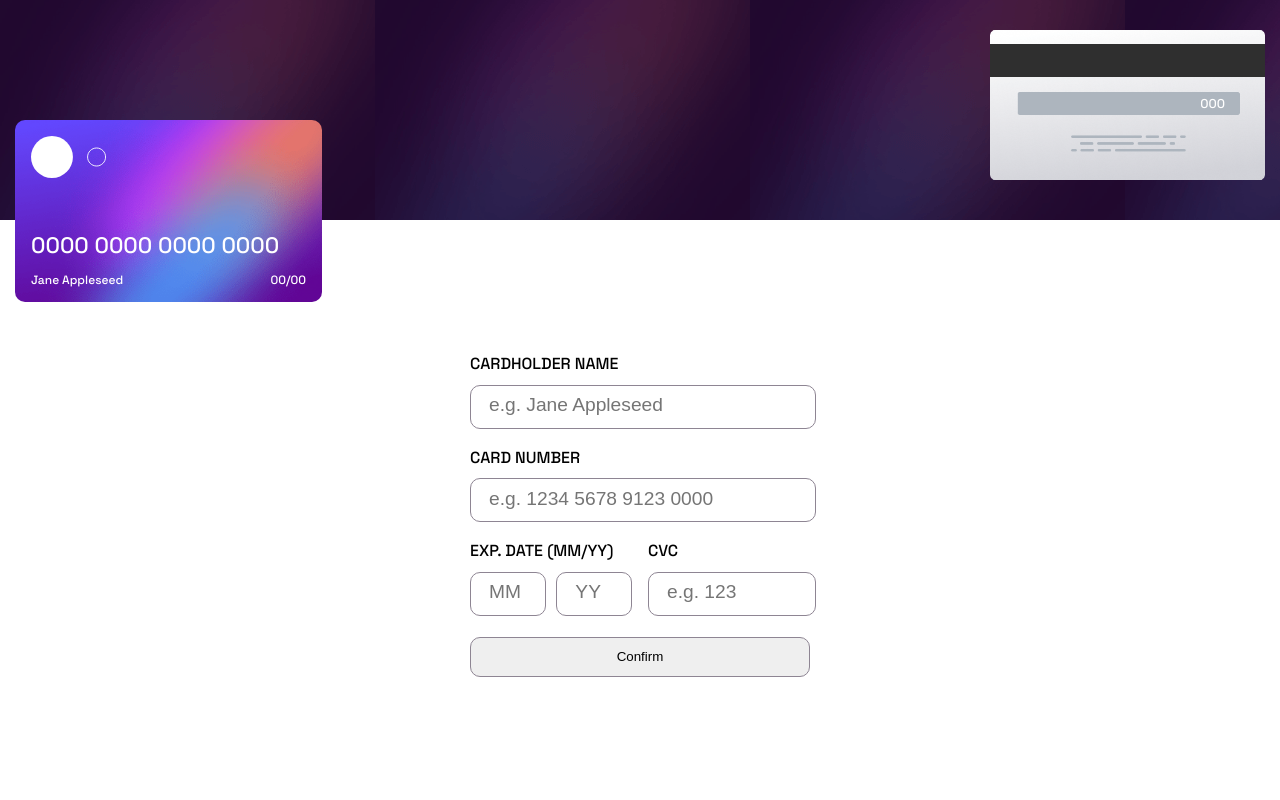
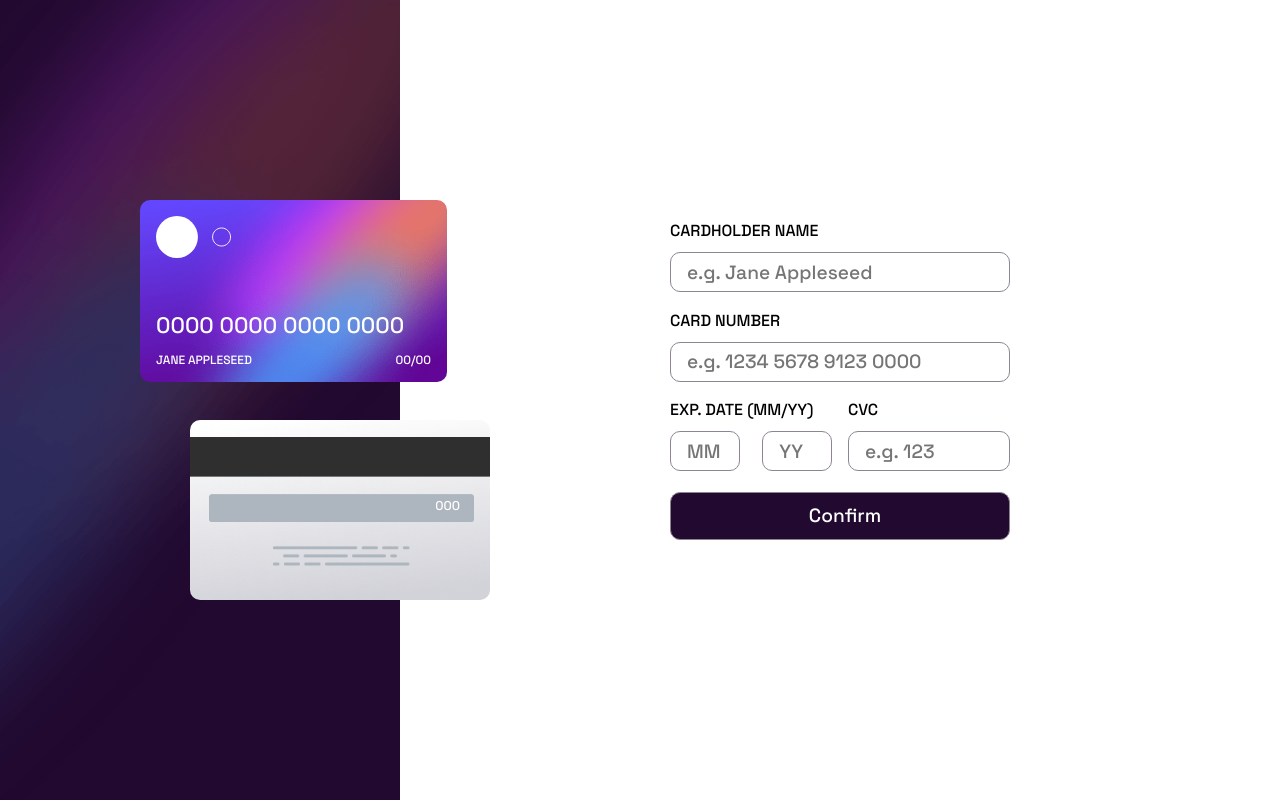
Before and after one commit to NicolasArfel/interactive-card, a plain HTML site: page index.html in a window 1280 px wide. Drawn offline with Linux system fonts and the light colour scheme.

Commit message:
desktop finish

```diff
--- a/index.html
+++ b/index.html
@@ -36,7 +36,7 @@
         <img class="card-logo" src="./images/card-logo.svg" alt="" />
         <p class="card-number">0000 0000 0000 0000</p>
         <div class="card-bottom">
-          <p class="card-name">Jane Appleseed</p>
+          <p class="card-name">JANE APPLESEED</p>
           <p class="card-date">00/00</p>
         </div>
       </div>
--- a/index.js
+++ b/index.js
@@ -21,6 +21,7 @@ form.addEventListener('submit', (e) => {
   cvcEl.innerHTML = cvcInput.value;
 });
 
+// je crée le format carte bleue avec des séries de 4 chiffres
 function format(num) {
   return num.toString().replace(/\d{4}(?=.)/g, '$& ');
 }
--- a/styles/styles.css
+++ b/styles/styles.css
@@ -32,6 +32,7 @@ body {
   height: 220px;
   background-image: url('../images/bg-main-mobile.png');
   position: relative;
+  background-size: cover;
 }
 
 .card__front {
@@ -73,8 +74,9 @@ body {
   background-size: cover;
   background-repeat: no-repeat;
   background-position: center;
-  width: 275px;
-  height: 150px;
+  width: 300px;
+  height: 180px;
+  border-radius: 10px;
   position: absolute;
   right: 15px;
   top: 30px;
@@ -83,8 +85,8 @@ body {
 .card-cvc {
   position: absolute;
   color: var(--white);
-  top: 68px;
-  right: 40px;
+  top: 80px;
+  right: 30px;
   font-size: 0.8rem;
 }
 
@@ -109,17 +111,19 @@ input {
   margin-bottom: 0.8rem;
 }
 
-input,
-button {
+input {
   height: 2.5rem;
   border-radius: 10px;
   border: 1px solid var(--dark-grayish-violet);
   width: 100%;
+  font-size: 1.2rem;
+  padding-left: 1rem;
+  box-sizing: border-box;
 }
 
-::placeholder {
-  font-size: 1.2rem;
-  padding: 1rem;
+::placeholder,
+input {
+  font-family: 'Space Grotesk', sans-serif;
 }
 
 .form-bottom,
@@ -142,9 +146,51 @@ button {
   width: 43%;
 }
 
-button {
+input[type='submit'] {
   color: var(--white);
   background-color: var(--very-dark-violet);
   font-size: 1.2rem;
   height: 3rem;
+  cursor: pointer;
 }
+
+@media screen and (min-width: 550px) {
+  .card__back {
+    position: absolute;
+    right: 150px;
+    top: 30px;
+  }
+
+  .card__front {
+    position: absolute;
+    left: 120px;
+  }
+}
+
+@media screen and (min-width: 900px) {
+  body {
+    flex-direction: row;
+    justify-content: center;
+    align-items: center;
+  }
+
+  .card {
+    height: 100vh;
+    width: 400px;
+    background-image: url('../images/bg-main-desktop.png');
+  }
+
+  .card__front {
+    left: 140px;
+    top: 200px;
+  }
+
+  .card__back {
+    top: 420px;
+    right: -90px;
+  }
+
+  form {
+    margin-top: 0;
+  }
+}
```
